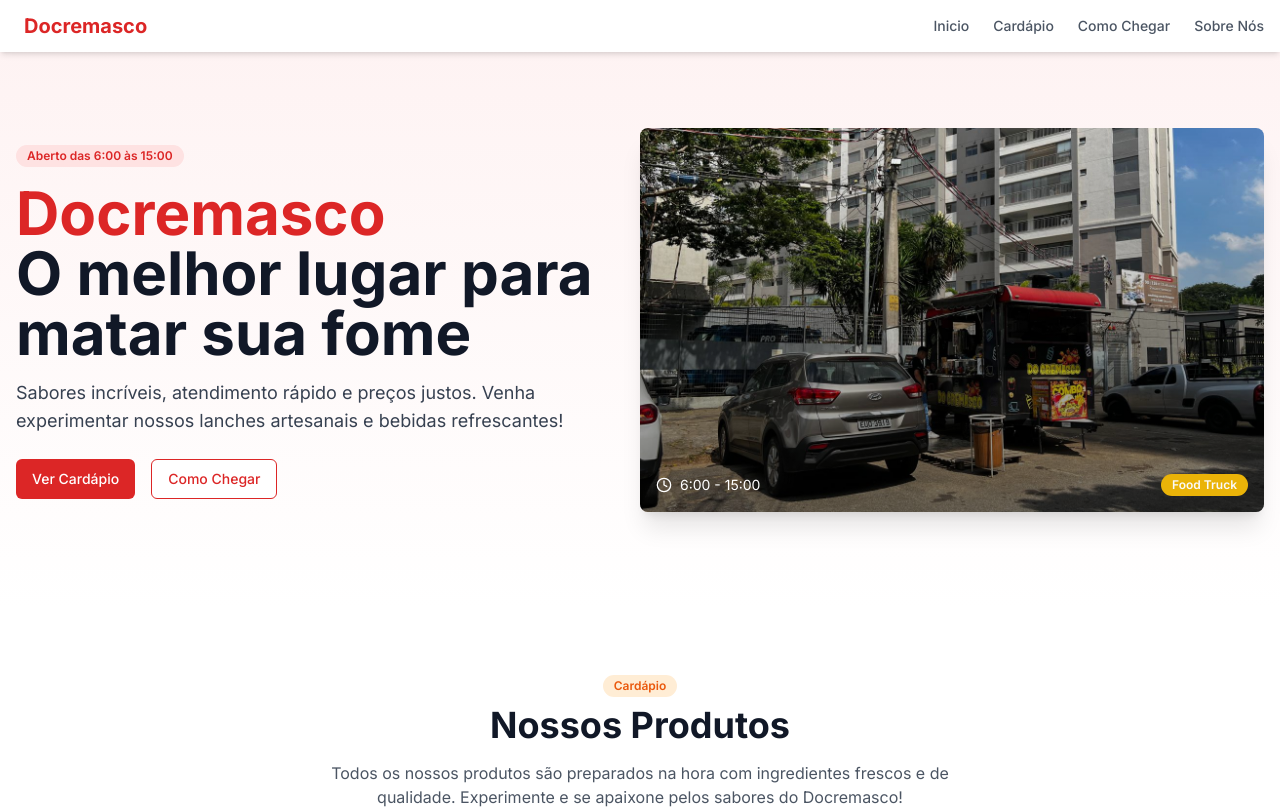
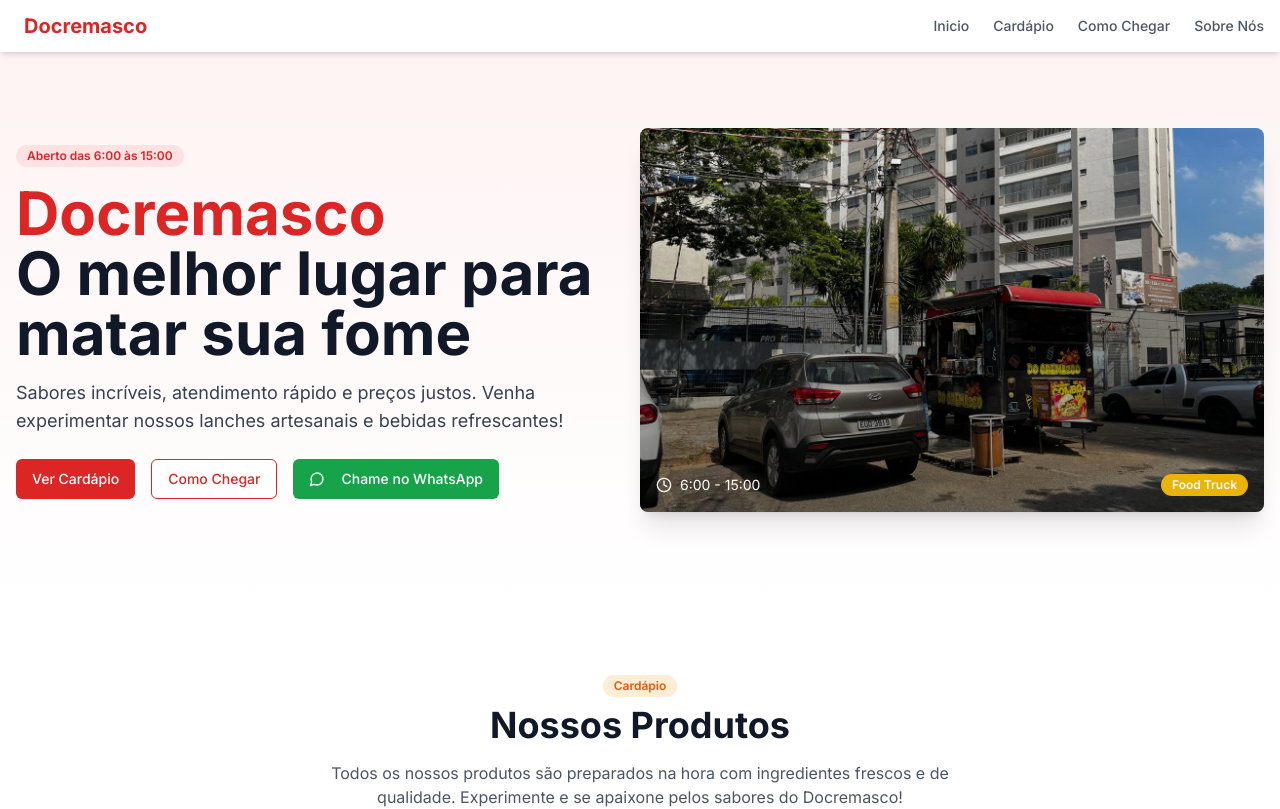
Before and after one commit to GustQueiroz/docremasco, a Next.js app: page / in a window 1280 px wide. Shown: the top 809 px of the page. Built offline with nearby package versions, Linux system fonts and the light colour scheme.

Commit message:
whatsapp

```diff
--- a/app/page.tsx
+++ b/app/page.tsx
@@ -6,7 +6,15 @@ import { Button } from "@/components/ui/button";
 import { Card, CardContent } from "@/components/ui/card";
 import { Tabs, TabsContent, TabsList, TabsTrigger } from "@/components/ui/tabs";
 import { Badge } from "@/components/ui/badge";
-import { Clock, MapPin, Phone, ShoppingBag, MenuIcon, X } from "lucide-react";
+import {
+  Clock,
+  MapPin,
+  Phone,
+  ShoppingBag,
+  MenuIcon,
+  X,
+  MessageCircle,
+} from "lucide-react";
 import Image from "next/image";
 
 export default function Home() {
@@ -55,6 +63,12 @@ export default function Home() {
   const item = {
     hidden: { opacity: 0, y: 20 },
     show: { opacity: 1, y: 0 },
+  };
+
+  const openWhatsApp = () => {
+    const phoneNumber = "5511988046178"; // Formatado para WhatsApp (55 + DDD + número)
+    const message = encodeURIComponent("Vim do site e tenho interesse");
+    window.open(`https://wa.me/${phoneNumber}?text=${message}`, "_blank");
   };
 
   return (
@@ -168,6 +182,12 @@ export default function Home() {
                   className="border-red-600 text-red-600 hover:bg-red-50"
                 >
                   Como Chegar
+                </Button>
+                <Button
+                  onClick={openWhatsApp}
+                  className="bg-green-600 hover:bg-green-700 text-white"
+                >
+                  <MessageCircle className="mr-2 h-4 w-4" /> Chame no WhatsApp
                 </Button>
               </div>
             </motion.div>
@@ -843,7 +863,15 @@ export default function Home() {
           </div>
           <div className="mt-8 pt-4 border-t border-gray-800 text-center text-sm text-gray-500">
             &copy; {new Date().getFullYear()} Docremasco. Todos os direitos
-            reservados.
+            reservados - Site feito por{" "}
+            <a
+              href="https://linkedin.com/in/gust-queiroz"
+              target="_blank"
+              rel="noopener noreferrer"
+              className="text-blue-500 hover:text-blue-600"
+            >
+              Gustavo Queiroz
+            </a>
           </div>
         </div>
       </footer>
```
